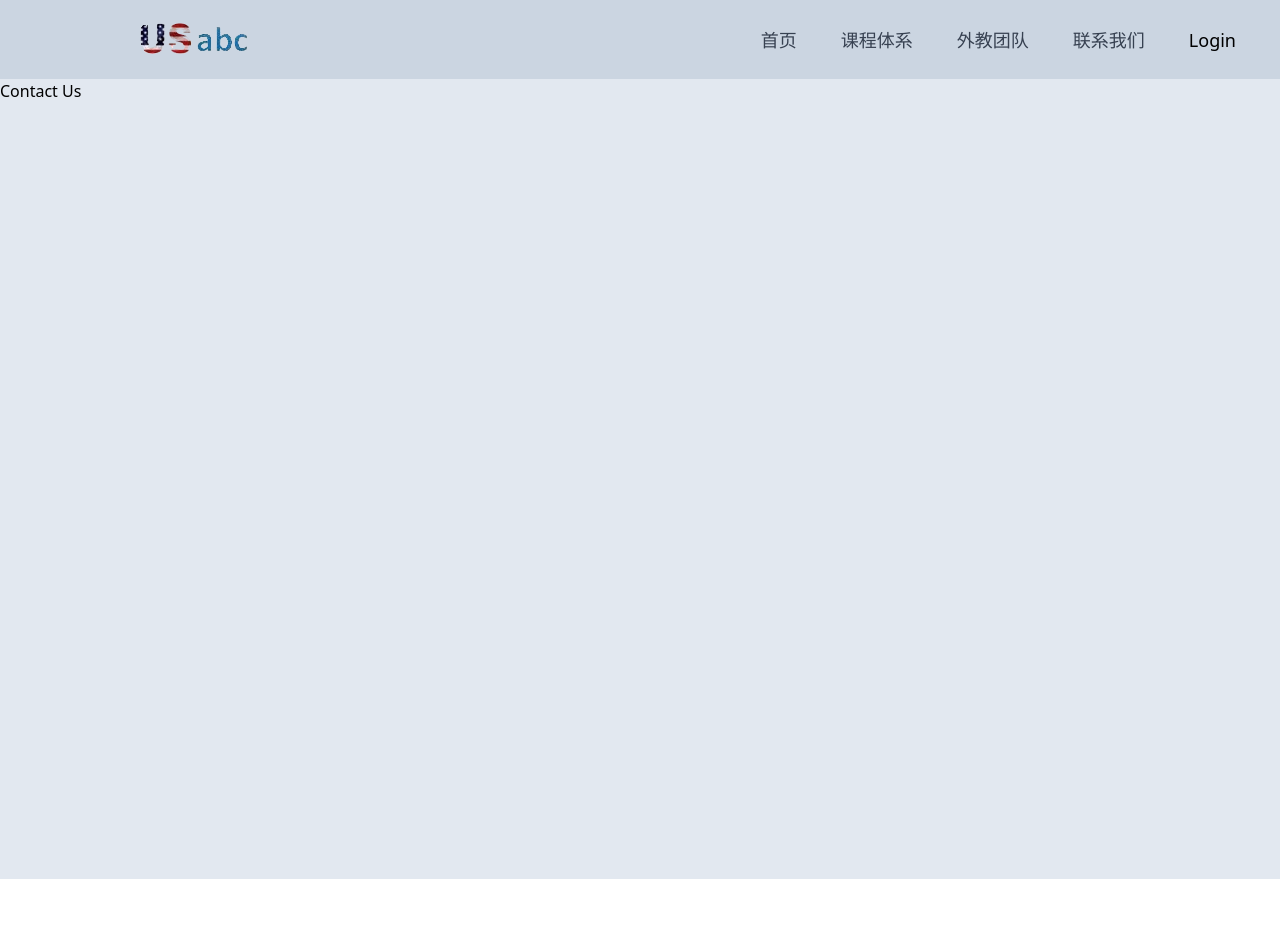
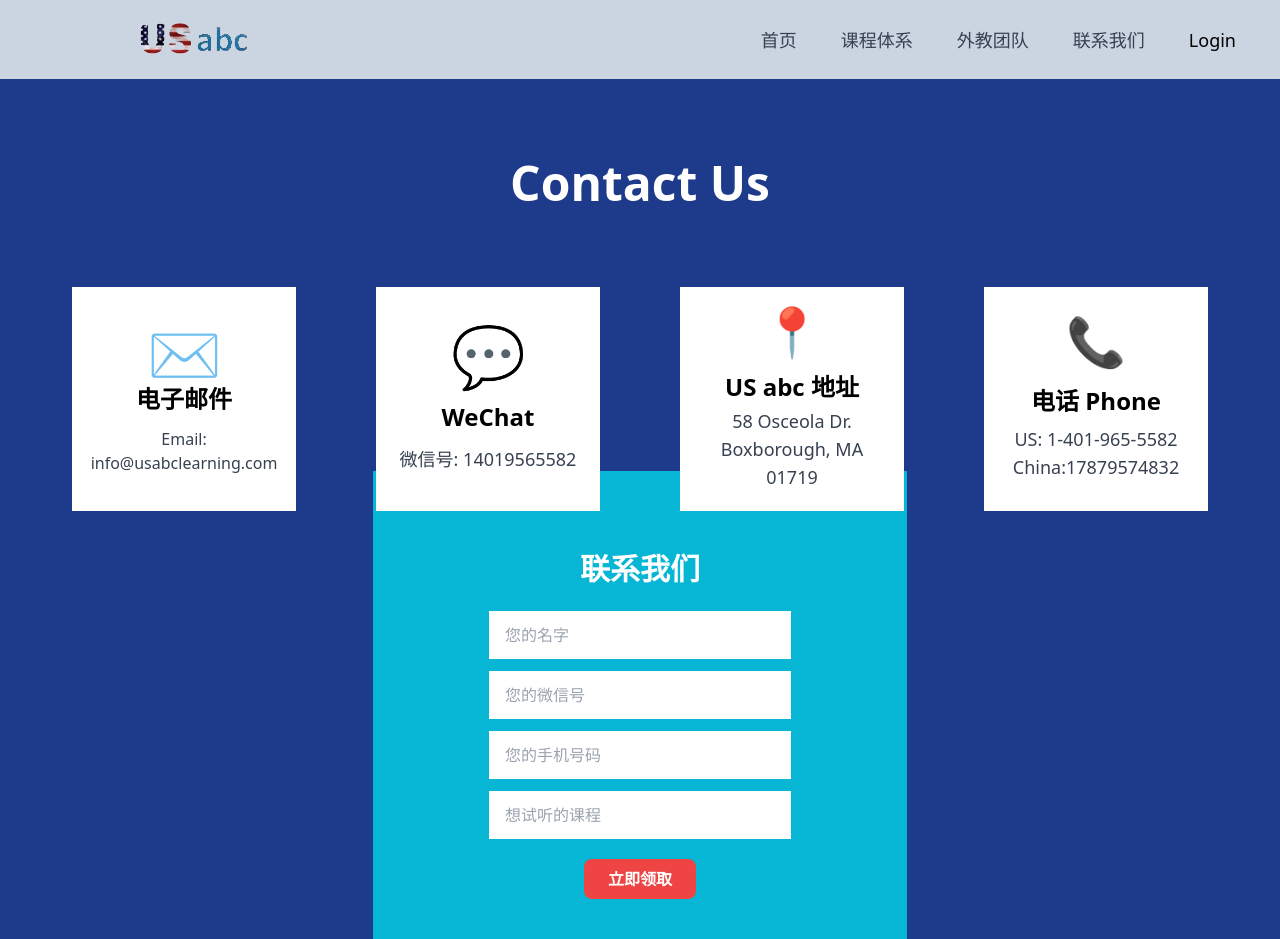
Before and after one commit to Helsinki1/us-abc-learning, a React (Vite) app: page /contactus in a window 1280 px wide. Before the commit the page ends 879 px from the top, so only its background shows below. Built offline with nearby package versions, Linux system fonts and the light colour scheme; no server answers.

Commit message:
completed contact us page, for now the web app front end is complete, need to deploy on AWS

```diff
--- a/src/pages/AboutUs.tsx
+++ b/src/pages/AboutUs.tsx
@@ -41,7 +41,7 @@ function AboutUs() {
         <div className="bg-blue-400 text-white text-2xl font-bold w-1/2 h-auto mt-20 text-center p-3">课堂回放片段</div>
 
         {/* navigation buttons with video in the middle */}
-        <div className="inset-0 flex justify-center items-center px-4 mt-6 mb-20">
+        <div className="flex justify-center items-center px-4 mt-6 mb-20">
           <button
             onClick={() => setVidIndex((vidIndex===0)? 0:vidIndex-1)}
             className="bg-gray-800 text-white p-2 rounded-full hover:bg-gray-700"
--- a/src/pages/Appt.tsx
+++ /dev/null
@@ -1,13 +0,0 @@
-import React from 'react'
-import { useNavigate } from "react-router-dom";
-
-
-function Appt() {
-  return (
-    <div>
-      <div className="relative text-sm"> Appt </div>
-    </div>
-  )
-}
-
-export default Appt
--- a/src/pages/ContactUs.tsx
+++ b/src/pages/ContactUs.tsx
@@ -1,11 +1,82 @@
 import React from 'react'
-import { useNavigate } from "react-router-dom";
+import {useState} from 'react'
+import {collection, addDoc} from 'firebase/firestore'
+import {database} from '../firebase-config'
 
 
 function ContactUs() {
+
+  const [nameIn, setNameIn] = useState<string>("");
+  const [wechatIn, setWechatIn] = useState<string>("");
+  const [phoneIn, setPhoneIn] = useState<number>(0);
+  const [subjectIn, setSubjectIn] = useState<string>("");
+
+  const collectionRef = collection(database, "posts");
+  const createPost = async () => {
+    await addDoc(collectionRef, {
+      name: nameIn,
+      wechat: wechatIn,
+      phone: phoneIn,
+      subject: subjectIn
+    });
+  }
+
+
   return (
-    <div className="bg-slate-200 h-full min-h-screen w-full">
-      Contact Us
+    <div className="bg-blue-900 h-full min-h-screen w-full">
+      <div className="flex flex-col items-center justify-center">
+        <h1 className="text-white text-5xl text-center font-bold mt-20">Contact Us</h1>
+
+        <div className="flex items-center space-x-20 mt-20">
+          <div className="flex flex-col bg-white items-center justify-center w-56 h-56 p-5 z-10">
+            <h1 className="text-cyan-300 text-6xl">✉</h1>
+            <p className="text-black text-2xl font-bold">电子邮件</p>
+            <p className="text-gray-700 text-md text-center mt-3">Email: info@usabclearning.com</p>
+          </div>
+          <div className="flex flex-col bg-white items-center justify-center w-56 h-56 p-5 z-10">
+            <h1 className="text-cyan-300 text-6xl">💬</h1>
+            <p className="text-black text-2xl font-bold mt-4">WeChat</p>
+            <p className="text-gray-700 text-lg text-center mt-3">微信号: 14019565582</p>
+          </div>
+          <div className="flex flex-col bg-white items-center justify-center w-56 h-56 p-5 z-10">
+            <h1 className="text-cyan-300 text-5xl">📍</h1>
+            <p className="text-black text-2xl font-bold mt-4">US abc 地址</p>
+            <p className="text-gray-700 text-lg text-center mt-1">58 Osceola Dr. Boxborough, MA  01719</p>
+          </div>
+          <div className="flex flex-col bg-white items-center justify-center w-56 h-56 p-5 z-10">
+            <h1 className="text-cyan-300 text-5xl">📞</h1>
+            <p className="text-black text-2xl font-bold mt-5">电话 Phone</p>
+            <p className="text-gray-700 text-lg text-center mt-2">US: 1-401-965-5582 China:17879574832</p>
+          </div>
+        </div>
+
+        <div className="flex flex-col items-center justify-center bg-cyan-500 w-5/12 h-auto p-10 -mt-10 z-0">
+          <h1 className="text-white text-3xl mt-10 font-bold">
+            联系我们
+          </h1>
+          <input className="mt-6 w-2/3 h-12 p-4"
+            placeholder="您的名字"
+            onChange={(event)=>{setNameIn(event.target.value);}}
+          />
+          <input className="mt-3 w-2/3 h-12 p-4"
+            placeholder="您的微信号"
+            onChange={(event)=>{setNameIn(event.target.value);}}
+          />
+          <input className="mt-3 w-2/3 h-12 p-4"
+            placeholder="您的手机号码"
+            onChange={(event)=>{setNameIn(event.target.value);}}
+          />
+          <input className="mt-3 w-2/3 h-12 p-4"
+            placeholder="想试听的课程"
+            onChange={(event)=>{setNameIn(event.target.value);}}
+          />
+          <button className="bg-red-500 rounded-lg w-28 h-10 mt-5 hover:border text-white font-bold hover:border-white"
+            onClick={createPost}
+          >
+            立即领取
+          </button>
+        </div>
+      </div>
     </div>
   )
 }
--- a/src/pages/Home.tsx
+++ b/src/pages/Home.tsx
@@ -58,7 +58,7 @@ function Home() {
           </h1>
           <h1 className="text-white text-2xl mt-1">英语培训和美国留学与升学指导</h1>
           <button className="bg-red-500 rounded-lg w-28 h-10 mt-5 hover:border hover:border-white">
-            <Link to="/appt" className="text-white text-lg">
+            <Link to="/contactus" className="text-white text-lg">
               预约咨询
             </Link>
           </button>
```
